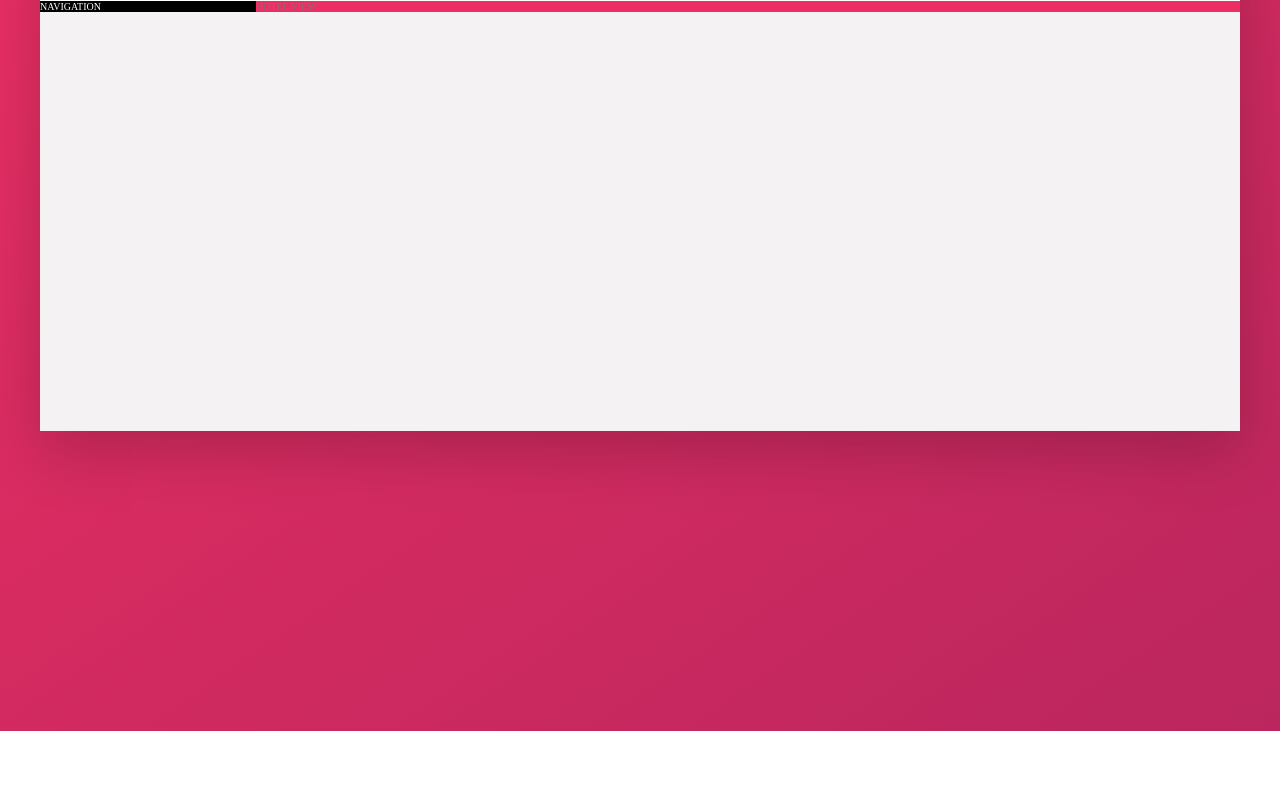
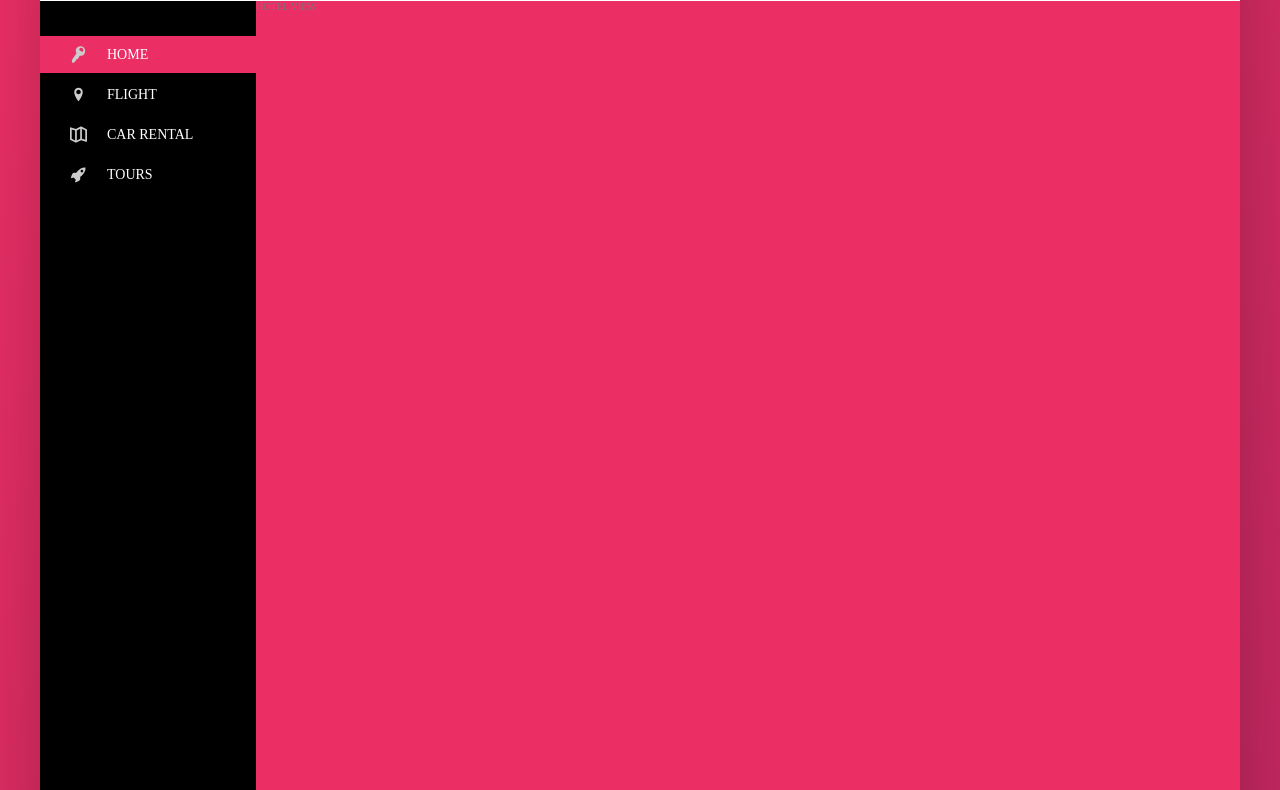
Before and after one commit to Shahjalalrafi/trillo, a website: page index.html in a window 1280 px wide. Shown: the part 149-939 px from the top of the page. Before the commit the page ends 880 px from the top, so only its background shows below. Drawn offline with Linux system fonts and the light colour scheme.

Commit message:
sidebar done

```diff
--- a/index.html
+++ b/index.html
@@ -31,7 +31,7 @@
                     </div>
                     <div class="user-nav__icon-box">
                         <svg class="user-nav__icon">
-                            <use xlink:href="img/sprite.svg#icon-bookmark"></use>
+                            <use xlink:href="img/sprite.svg#icon-chat"></use>
                         </svg>
                         <span class="user-nav__notification">13</span>
                     </div>
@@ -43,7 +43,43 @@
             </header>
             <div class="content">
                 <nav class="sidebar">
-                    NAVIGATION
+                    <ul class="side-nav">
+                        <li class="side-nav__item side-nav__item--active">
+                            <a href="#" class="side-nav__link">
+                                <svg class="side-nav__icon">
+                                    <use xlink:href="img/sprite.svg#icon-key"></use>
+                                </svg>
+                                <span>HOME</span>
+                            </a>
+                        </li>
+                        <li class="side-nav__item">
+                            <a href="#" class="side-nav__link">
+                                <svg class="side-nav__icon">
+                                    <use xlink:href="img/sprite.svg#icon-location-pin"></use>
+                                </svg>
+                                <span>Flight</span>
+                            </a>
+                        </li>
+                        <li class="side-nav__item">
+                            <a href="#" class="side-nav__link">
+                                <svg class="side-nav__icon">
+                                    <use xlink:href="img/sprite.svg#icon-map"></use>
+                                </svg>
+                                <span>Car Rental</span>
+                            </a>
+                        </li>
+                        <li class="side-nav__item">
+                            <a href="#" class="side-nav__link">
+                                <svg class="side-nav__icon">
+                                    <use xlink:href="img/sprite.svg#icon-rocket"></use>
+                                </svg>
+                                <span>Tours</span>
+                            </a>
+                        </li>
+                    </ul>
+                    <div class="legal">
+                        &copy; 2021 by Trillo. all right reserved
+                    </div>
                 </nav>
                 <main class="hotel-view">
                     HOTEL VIEW
--- a/sass/_component.scss
+++ b/sass/_component.scss
@@ -72,6 +72,8 @@
         display: flex;
         justify-content: center;
         align-items: center;
+
+        cursor: pointer;
     }
     & > *:hover {
         background-color: var(--color-Grey-light-3);
@@ -108,3 +110,76 @@
         border-radius: 50%;
     }
 }
+
+///////////////////////
+//sidebar
+
+.side-nav {
+    margin-top: 3.5rem;
+    font-size: 1.4rem;
+    list-style: none;
+
+    &__item {
+        position: relative;
+
+        &:not(:last-child) {
+            margin-bottom: 3px;
+        }
+    }
+
+    &__item::before {
+        content: "";
+        position: absolute;
+        top: 0;
+        left: 0;
+        height: 100%;
+        width: 3px;
+        background-color: var(--color-Primary);
+        transform: scale(0);
+        transition: transform .2s ,
+                    width .4s cubic-bezier(1,0,0,1) .2s;
+    }
+
+    &__item:hover::before,
+    &__item--active::before {
+        transform: scale(1);
+        width: 100%;
+    }
+
+    &__item:active::before {
+        background-color: var(--color-Primary-light);
+    }
+
+    &__link:link,
+    &__link:visited {
+        display: block;
+        font-size: inherit;
+        text-transform: uppercase;
+        color: currentColor;
+        text-decoration: none;
+        padding: 1rem 3rem;
+        position: relative;
+        z-index: 1 !important;
+
+        display: flex;
+        align-items: center;
+    }
+
+    &__link:hover {
+
+    }
+
+    &__icon {
+        fill: var(--color-Grey-light-4);
+        width: 1.7rem;
+        height: 1.7rem;
+        margin-right: 2rem;
+    }
+}
+
+.legal {
+    font-size: 1.4rem;
+    color: var(--color-Grey-light-4);
+    padding: 2rem;
+    text-align: center;
+}
--- a/sass/_layout.scss
+++ b/sass/_layout.scss
@@ -3,7 +3,6 @@
     background-color: var(--color-Grey-light-2);
     margin: 8rem auto;
     box-shadow: var(--shadow-dark);
-    height: 50rem;
 }
 
 .header {
@@ -24,9 +23,14 @@
     background-color: #000;
     color: #fff;
     flex: 0 0 18%;
+
+    display: flex;
+    flex-direction: column;
+    justify-content: space-between;
 }
 
 .hotel-view {
+    height: 100rem;
     background-color: var(--color-Primary);
     flex: 1 0 ;
 }
```
Also changed, not shown: css/style.css, 1 other file.
